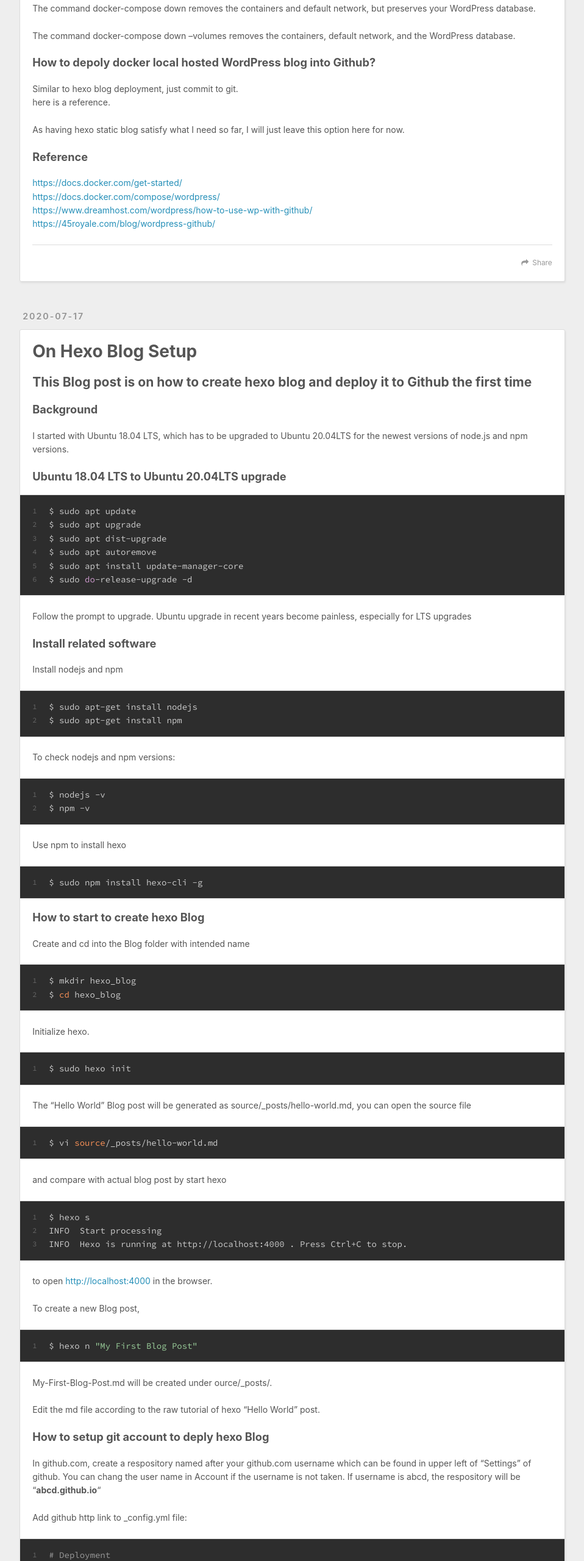
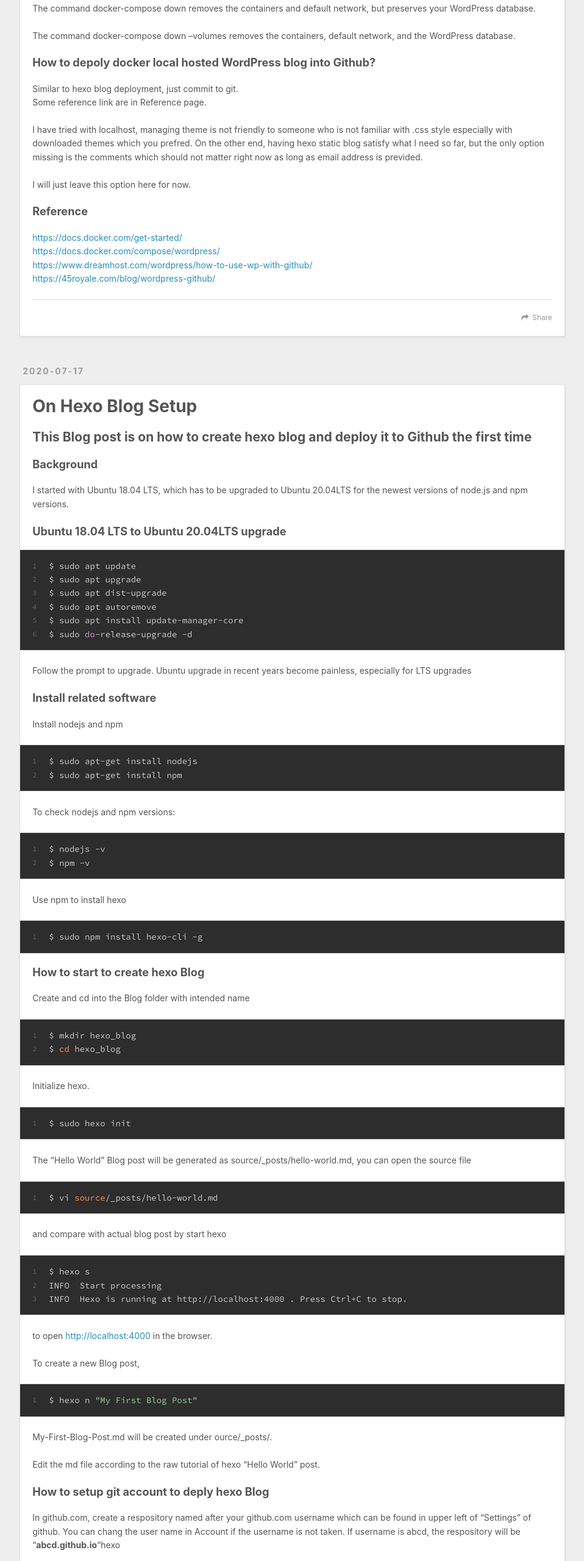
Before and after one commit to lukeatspecs/lukeatspecs.github.io, a plain HTML site: page index.html in a window 1280 px wide. Shown: the part 3260-5820 px from the top of the page at 61% size, without its empty margins (8-966 px from the left). Drawn offline with nearby package versions, Linux system fonts and the light colour scheme.

Commit message:
Site updated: 2020-09-05 21:46:06

```diff
--- a/index.html
+++ b/index.html
@@ -117,8 +117,9 @@
 <p>Follow the WordPress installation instruction, the admin dashboard will appear.  </p>
 <h3 id="Shutdown-and-cleanup"><a href="#Shutdown-and-cleanup" class="headerlink" title="Shutdown and cleanup"></a>Shutdown and cleanup</h3><p>The command docker-compose down removes the containers and default network, but preserves your WordPress database.</p>
 <p>The command docker-compose down –volumes removes the containers, default network, and the WordPress database.</p>
-<h3 id="How-to-depoly-docker-local-hosted-WordPress-blog-into-Github"><a href="#How-to-depoly-docker-local-hosted-WordPress-blog-into-Github" class="headerlink" title="How to depoly docker local hosted WordPress blog into Github?"></a>How to depoly docker local hosted WordPress blog into Github?</h3><p>Similar to hexo blog deployment, just commit to git.<br>here is a reference.  </p>
-<p>As having hexo static blog satisfy what I need so far, I will just leave this option here for now.  </p>
+<h3 id="How-to-depoly-docker-local-hosted-WordPress-blog-into-Github"><a href="#How-to-depoly-docker-local-hosted-WordPress-blog-into-Github" class="headerlink" title="How to depoly docker local hosted WordPress blog into Github?"></a>How to depoly docker local hosted WordPress blog into Github?</h3><p>Similar to hexo blog deployment, just commit to git.<br>Some reference link are in Reference page.  </p>
+<p>I have tried with localhost, managing theme is not friendly to someone who is not familiar with .css style especially with downloaded themes which you prefred. On the other end, having hexo static blog satisfy what I need so far, but the only option missing is the comments which should not matter right now as long as email address is previded. </p>
+<p> I will just leave this option here for now.  </p>
 <h3 id="Reference"><a href="#Reference" class="headerlink" title="Reference"></a>Reference</h3><p><a href="https://docs.docker.com/get-started/" target="_blank" rel="noopener">https://docs.docker.com/get-started/</a><br><a href="https://docs.docker.com/compose/wordpress/" target="_blank" rel="noopener">https://docs.docker.com/compose/wordpress/</a><br><a href="https://www.dreamhost.com/wordpress/how-to-use-wp-with-github/" target="_blank" rel="noopener">https://www.dreamhost.com/wordpress/how-to-use-wp-with-github/</a><br><a href="https://45royale.com/blog/wordpress-github/" target="_blank" rel="noopener">https://45royale.com/blog/wordpress-github/</a></p>
 
 
@@ -183,7 +184,7 @@
 
 <p>My-First-Blog-Post.md will be created under ource/_posts/.  </p>
 <p>Edit the md file according to the raw tutorial of hexo “Hello World” post.  </p>
-<h3 id="How-to-setup-git-account-to-deply-hexo-Blog"><a href="#How-to-setup-git-account-to-deply-hexo-Blog" class="headerlink" title="How to setup git account to deply hexo Blog"></a>How to setup git account to deply hexo Blog</h3><p>In github.com, create a respository named after your github.com username which can be found in upper left of “Settings” of github.  You can chang the user name in Account if the username is not taken. If username is abcd, the respository will be “<strong>abcd.github.io</strong>“</p>
+<h3 id="How-to-setup-git-account-to-deply-hexo-Blog"><a href="#How-to-setup-git-account-to-deply-hexo-Blog" class="headerlink" title="How to setup git account to deply hexo Blog"></a>How to setup git account to deply hexo Blog</h3><p>In github.com, create a respository named after your github.com username which can be found in upper left of “Settings” of github.  You can chang the user name in Account if the username is not taken. If username is abcd, the respository will be “<strong>abcd.github.io</strong>“hexo</p>
 <p>Add github http link to _config.yml file:</p>
 <figure class="highlight bash"><table><tr><td class="gutter"><pre><span class="line">1</span><br><span class="line">2</span><br><span class="line">3</span><br><span class="line">4</span><br><span class="line">5</span><br><span class="line">6</span><br></pre></td><td class="code"><pre><span class="line"><span class="comment"># Deployment</span></span><br><span class="line"><span class="comment">## Docs: https://hexo.io/docs/deployment.html</span></span><br><span class="line">deploy:</span><br><span class="line">  <span class="built_in">type</span>: git</span><br><span class="line">  repo: https://github.com/abcd/abcd.github.io.git</span><br><span class="line">  branch: master</span><br></pre></td></tr></table></figure>
 
@@ -204,6 +205,7 @@
 <p>Clean, Generate, and Start to preview new themes at locahost</p>
 <figure class="highlight bash"><table><tr><td class="gutter"><pre><span class="line">1</span><br></pre></td><td class="code"><pre><span class="line">hexo clean;hexo g;hexo s</span><br></pre></td></tr></table></figure>
 <p>Deploy to git if theme looks OK.  </p>
+<h3 id="How-to-install-hexo-theme-example-1"><a href="#How-to-install-hexo-theme-example-1" class="headerlink" title="How to install hexo theme example"></a>How to install hexo theme example</h3><p>One comment is that hexo blog has various ways of getting a comment section, which is not provided by default.  </p>
 
 
     </div>
```
Also changed, not shown: 2020/07/17/Dock-WordPress-Blog-Creation/index.html (+4 -3 lines), 2020/07/17/On-Hexo-Blog-Setup/index.html (+3 -2 lines).
